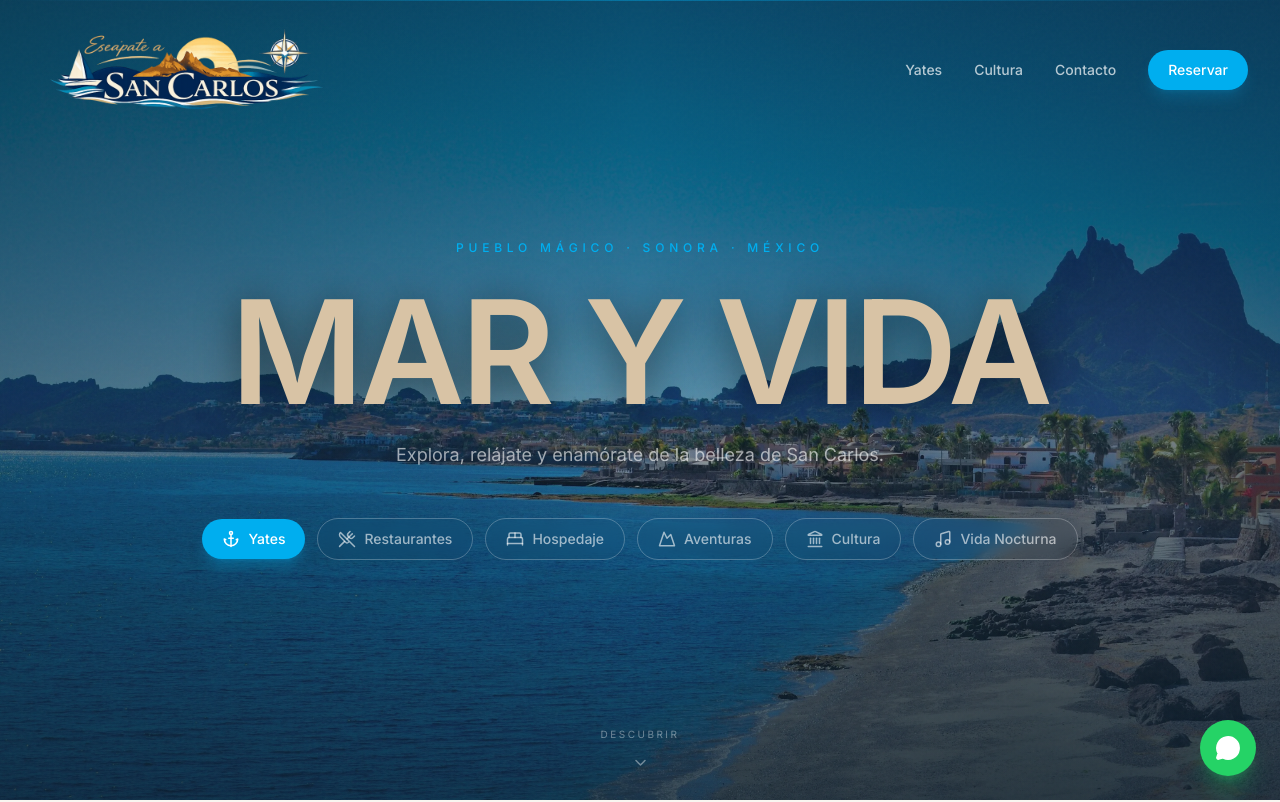
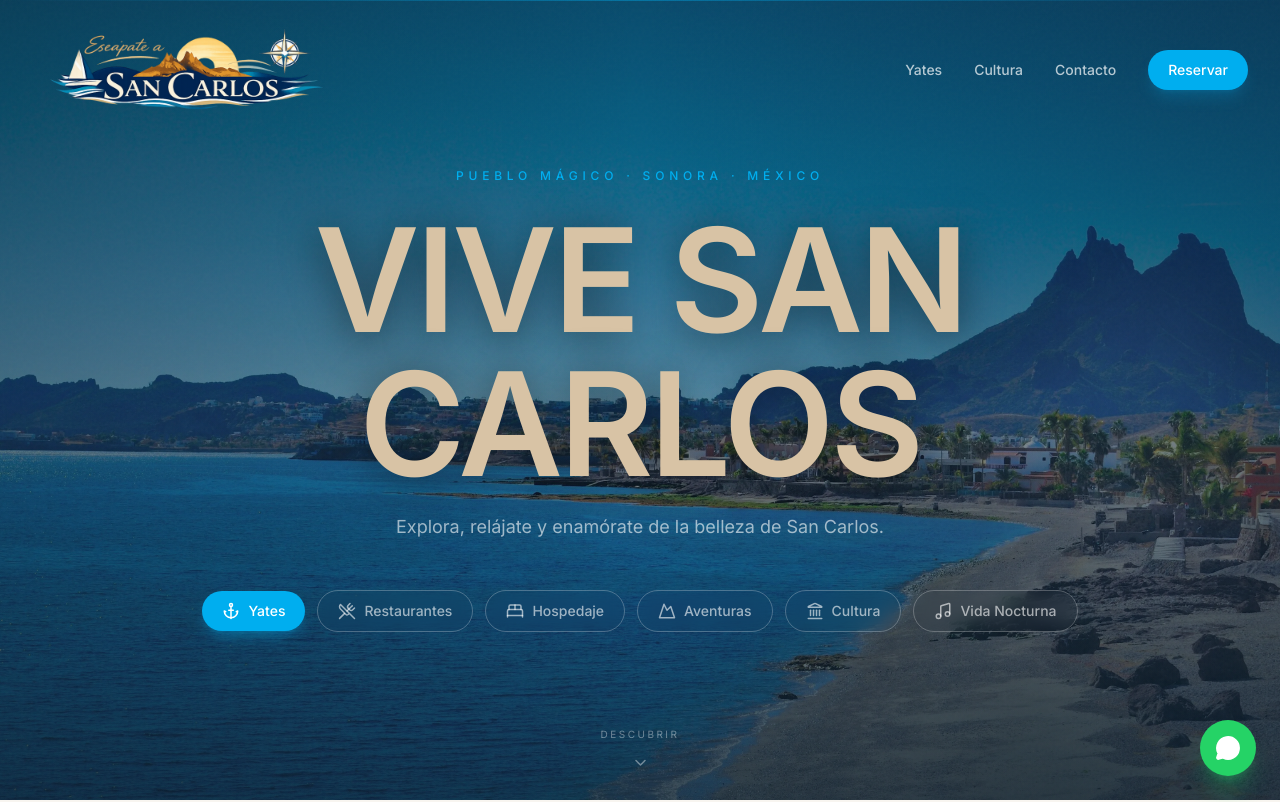
Before and after one commit to leyv4a/easc, a Next.js app: page / in a window 1280 px wide. Shown: the top 802 px of the page. Built offline with nearby package versions, Linux system fonts and the light colour scheme; a web font is replaced by a local one.

Commit message:
feat: change hero text

```diff
--- a/components/home/Hero.tsx
+++ b/components/home/Hero.tsx
@@ -73,8 +73,7 @@ export default function Hero() {
             className="font-karla font-bold text-6xl md:text-8xl lg:text-[9rem] text-[#D8C3A5] leading-none mb-4 tracking-tight"
             style={{ textShadow: "0 4px 40px rgba(0,0,0,0.5)" }}
           >
-            MAR
-                    Y VIDA
+            VIVE SAN CARLOS
           </motion.h1>
 
           {/* H2 */}
```
